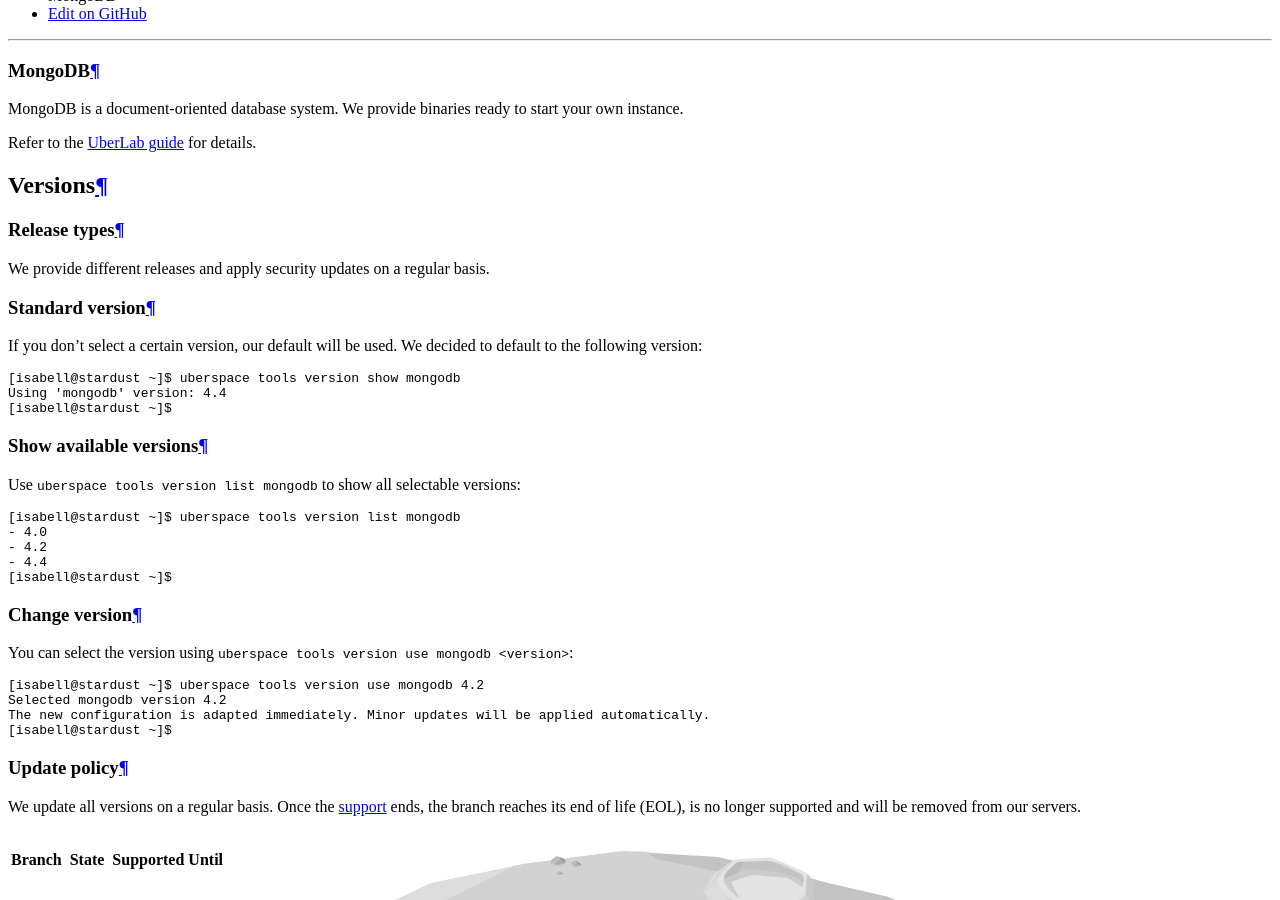
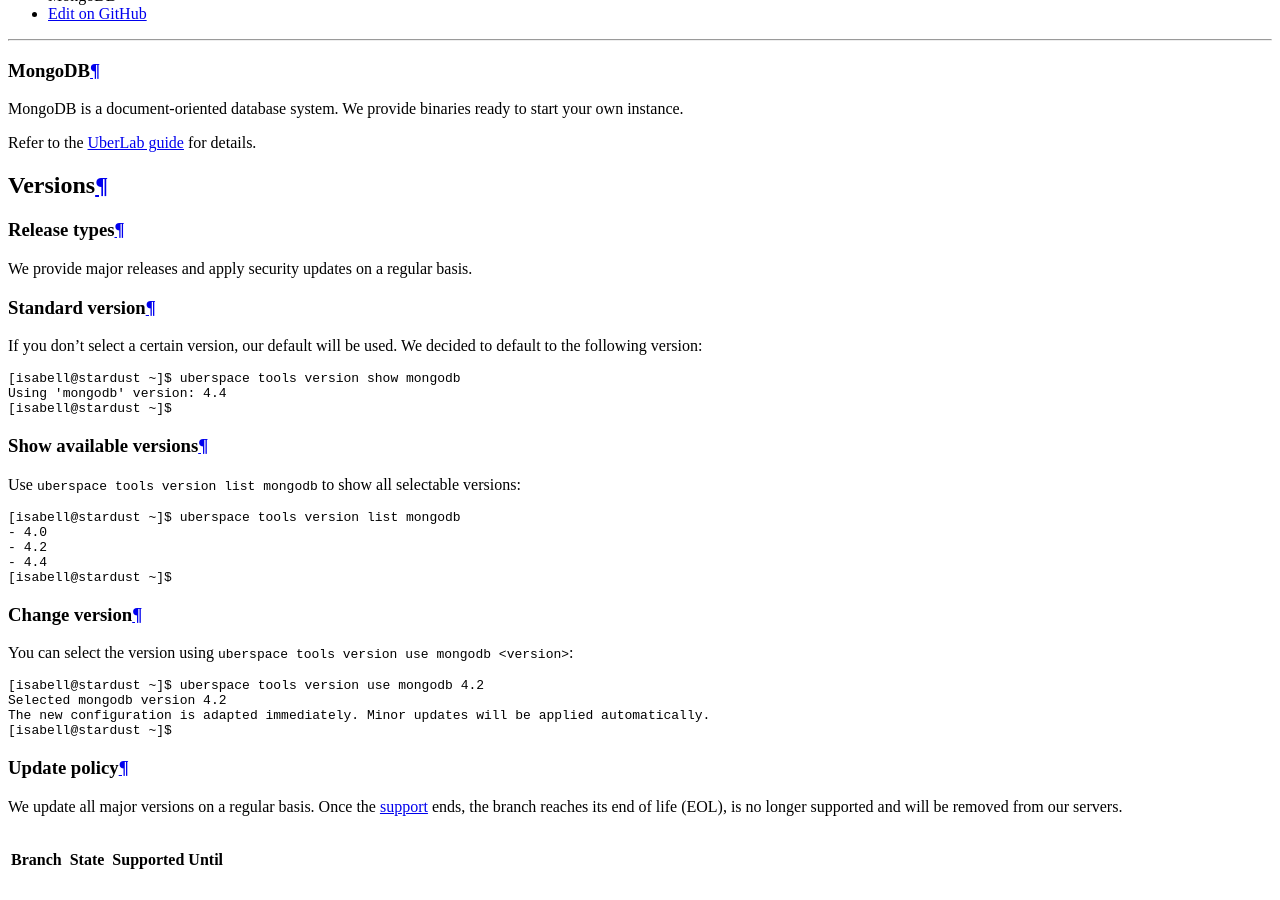
Before and after one commit to Uberspace/manual, a Sphinx documentation site: the page built from source/database-mongodb.rst, in a window 1280 px wide and 900 px high, scrolled down 1840 px. Built offline with Sphinx 7.4.7 and the Read the Docs theme 2.0.0, drawn with Linux system fonts in a browser that asks for light colours; some of the changed text lies outside the part shown.

Commit message:
[U7.12.1] update MongoDB versions

```diff
--- a/source/database-mongodb.rst
+++ b/source/database-mongodb.rst
@@ -15,7 +15,7 @@
 Release types
 -------------
 
-We provide different releases and apply security updates on a regular basis.
+We provide major releases and apply security updates on a regular basis.
 
 Standard version
 ----------------
@@ -57,14 +57,19 @@
 Update policy
 -------------
 
-We update all versions on a regular basis. Once the `support <https://www.mongodb.com/support-policy/>`_ ends, the branch reaches its end of life (EOL), is no longer supported and will be removed from our servers.
+We update all major versions on a regular basis. Once the `support
+<https://www.mongodb.com/support-policy/lifecycles/>`_ ends, the branch reaches
+its end of life (EOL), is no longer supported and will be removed from our
+servers.
 
 +--------+-------------------------+------------------+
 | Branch | State                   | Supported Until  |
 +========+=========================+==================+
-| 4.0    | Active                  | January 2022     |
+| 4.0    | Active                  | April 2022       |
 +--------+-------------------------+------------------+
 | 4.2    | Active                  | TBD              |
 +--------+-------------------------+------------------+
 | 4.4    | Active                  | TBD              |
 +--------+-------------------------+------------------+
+| 5.0    | Active                  | TBD              |
++--------+-------------------------+------------------+
```
